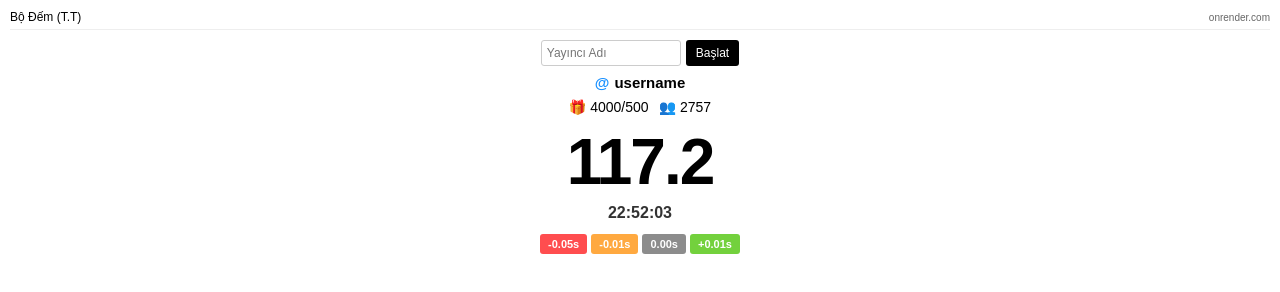
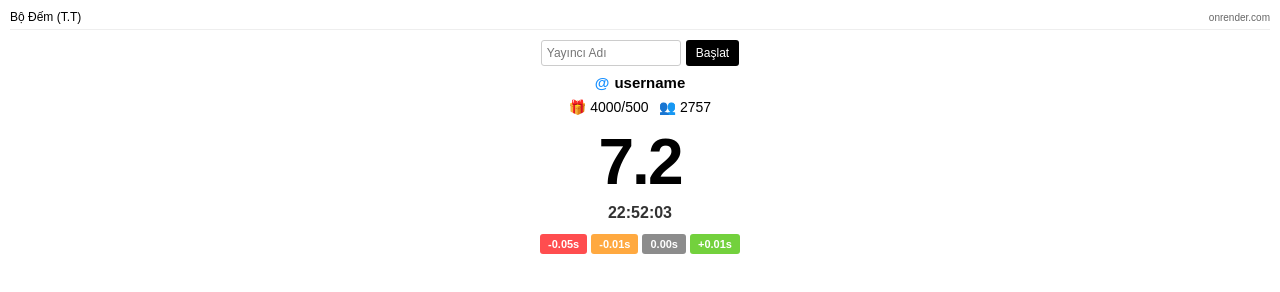
Before and after one commit to 100xlucky/TimerByOscar1, a website: page public/index.html in a window 1280 px wide. Both pictures are taken after a click on the button "Başlat". Drawn offline with Linux system fonts and the light colour scheme.

Commit message:
Update index.html

```diff
--- a/public/index.html
+++ b/public/index.html
@@ -75,7 +75,8 @@
             const user = document.getElementById('username').value;
             if(user) document.getElementById('disp-user').innerText = user;
 
-            let timeLeft = 120.0;
+            // Burayı 10.0 saniye olarak güncelledim
+            let timeLeft = 10.0;
             const interval = setInterval(() => {
                 timeLeft -= 0.1;
                 if (timeLeft <= 0) {
```
